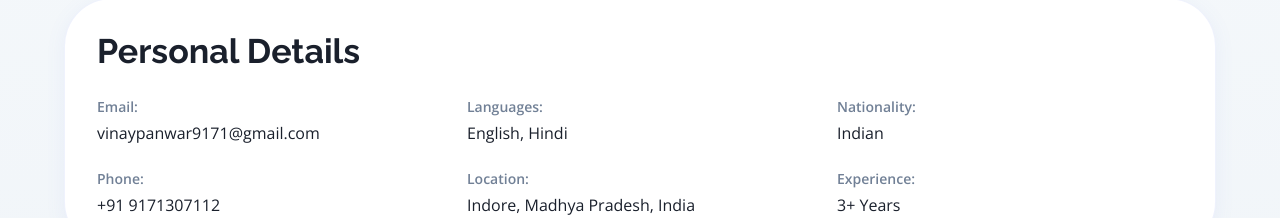
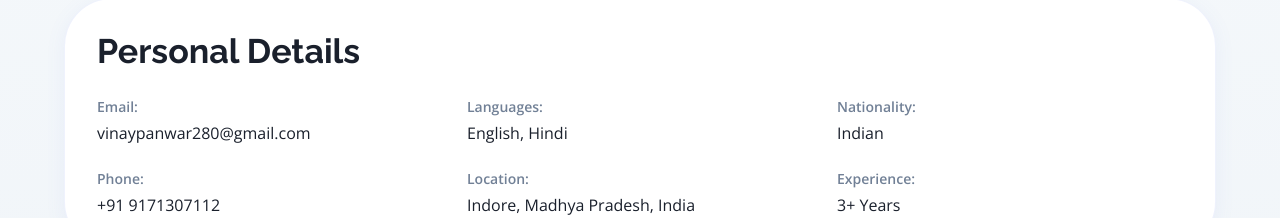
Before and after one commit to learning-projects-vinay/portfolio, a Next.js app: page / in a window 1280 px wide. Shown: the part 1240-1458 px from the top of the page. Built offline with nearby package versions, Linux system fonts and the light colour scheme.

Commit message:
fix: Update email address in About section

```diff
--- a/src/components/sections/About.tsx
+++ b/src/components/sections/About.tsx
@@ -90,7 +90,7 @@ const About = () => {
                 Email:
               </Typography>
               <Typography variant="body1" color="text.primary">
-                vinaypanwar9171@gmail.com
+                vinaypanwar280@gmail.com
               </Typography>
             </Box>
             <Box>
```
